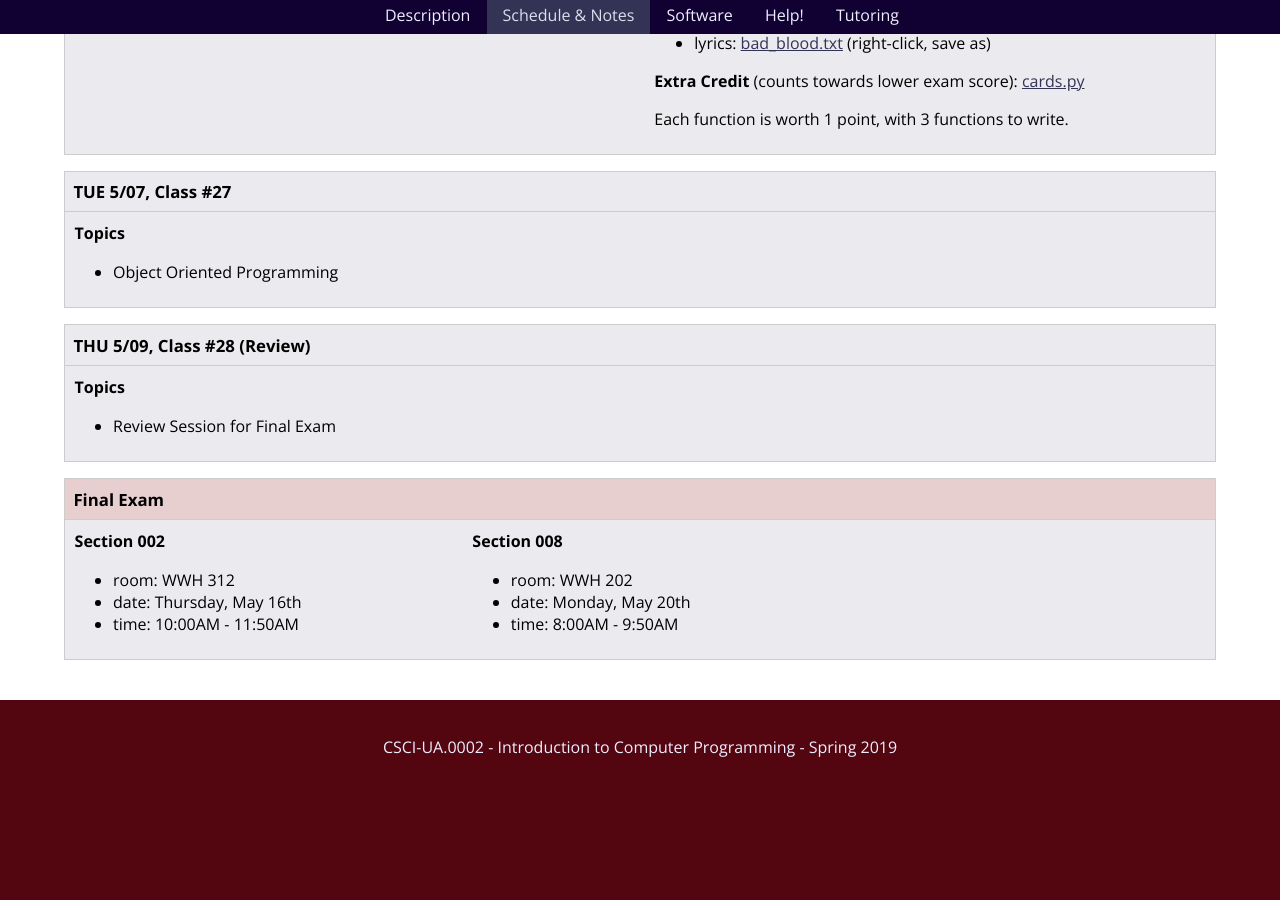
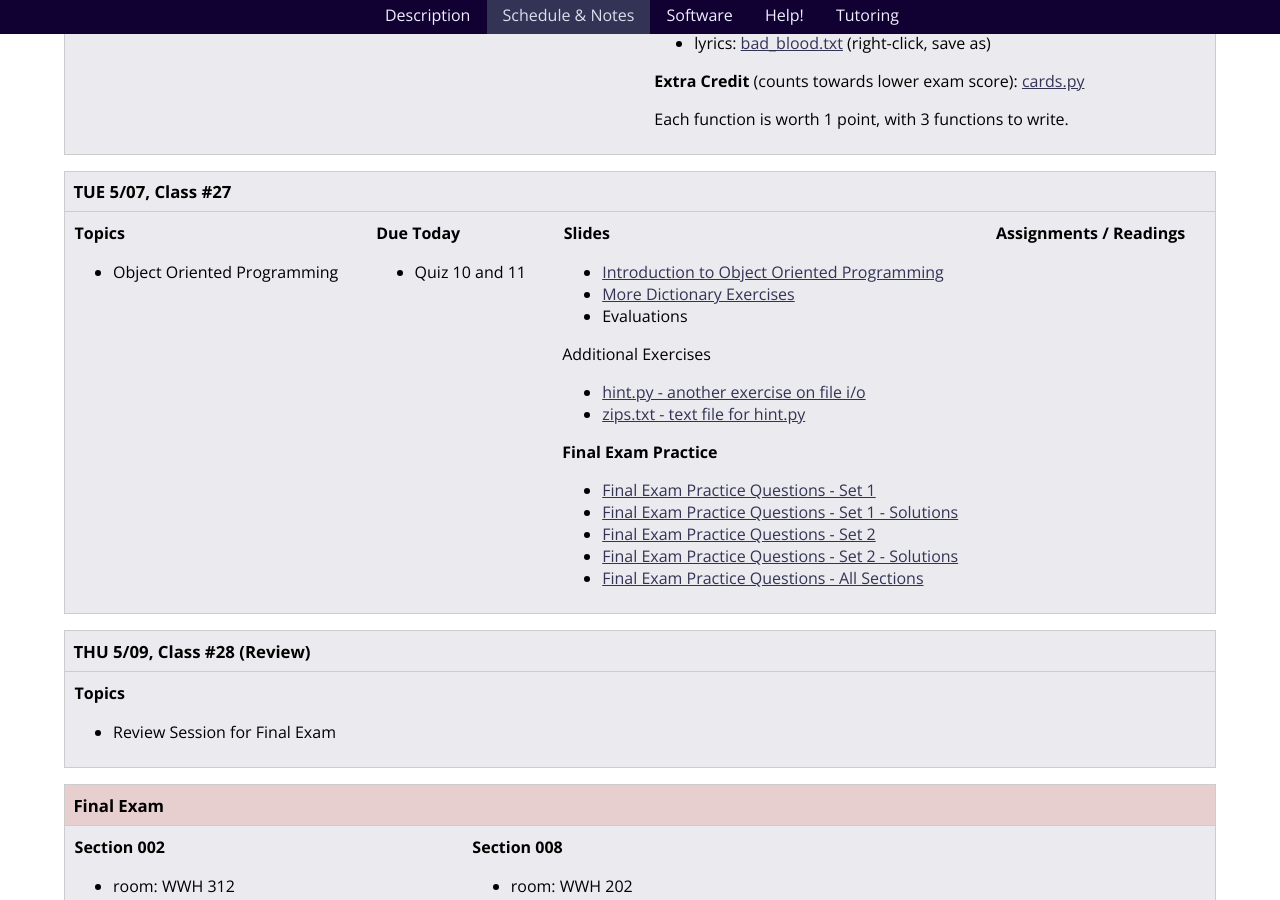
Before and after one commit to foureyes/csci-ua.0002-fall2019-002-008, a Jekyll site: the page built from schedule.markdown, in a window 1280 px wide and 900 px high, scrolled down 9341 px. Built offline with Jekyll 4.4.1, drawn with Linux system fonts in a browser that asks for light colours; before the commit the page ends 10173 px from its top, so only the background shows below that; some of the changed lines change nothing that is shown.

Commit message:
add class 27

```diff
--- a/_includes/classes/27/materials.markdown
+++ b/_includes/classes/27/materials.markdown
@@ -11,7 +11,6 @@
 * [Introduction to Object Oriented Programming](classes/27/oop.html)
 * [More Dictionary Exercises](classes/27/exercises.html)
 * Evaluations
-* WINC - Image Processing
 
 {% comment %}
 Optional Topic(s)
--- a/schedule.markdown
+++ b/schedule.markdown
@@ -428,7 +428,7 @@
 ####  Topics
 
 * Object Oriented Programming
-</article>{% comment %}{% include classes/27/materials.markdown %}{% endcomment %}</div> </section>
+</article>{% include classes/27/materials.markdown %}</div> </section>
 
 
 
```
